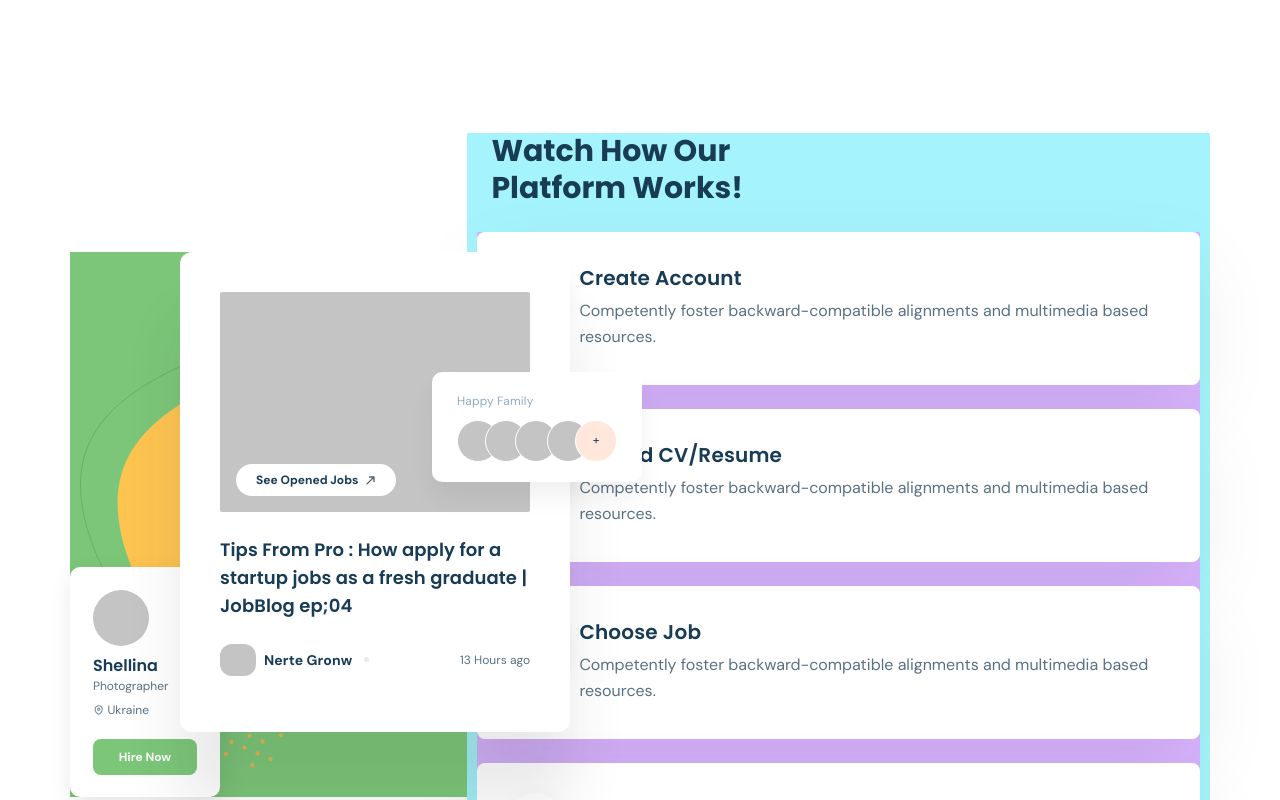
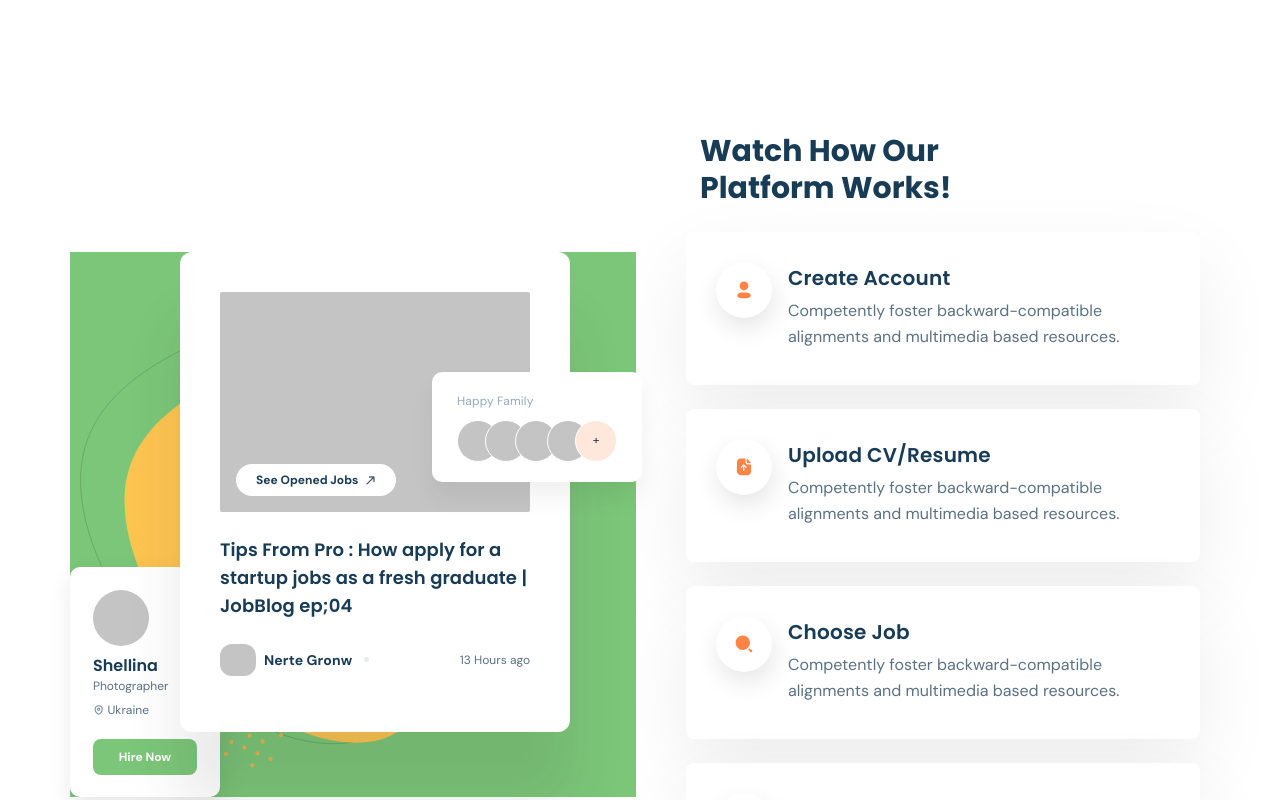
Before and after one commit to GitHubOshin/Chakri, a React (Create React App) app: page / in a window 1280 px wide. Shown: the part 1720-2520 px from the top of the page. Built offline with nearby package versions, Linux system fonts and the light colour scheme.

Commit message:
Update ServicesPageBlockB.js

```diff
--- a/src/components/servicesPage/ServicesPageBlockB.js
+++ b/src/components/servicesPage/ServicesPageBlockB.js
@@ -2,8 +2,7 @@ import HowPlatformWorks from '../../data/HowPlatformWorks'
 import { TextHeader } from '../Texts'
 function ServicesPageBlockB() {
   return (
-    <div className="w-full h-full bg-blue-900 ">
-      <div className="bg-cyan-200 flex flex-col mobile:gap-[24px]">
+    <div className="flex flex-col mobile:gap-[24px] max-w-[574px] screen1280:pl-[40px] laptop:pl-0">
       <div className="pl-[24px]">
         <TextHeader>
           Watch How Our
@@ -11,7 +10,7 @@ function ServicesPageBlockB() {
           Platform Works!
         </TextHeader>
       </div>
-        <div className="bg-purple-300 grid grid-cols-1 gap-y-[24px] mobile:mx-[10px] ">
+      <div className=" grid grid-cols-1 gap-y-[24px] mobile:mx-[10px] laptop:mx-0 ">
         {HowPlatformWorks.map((item) => {
           return (
             <div className="bg-white shadow-[0px_30px_80px_rgba(0,0,0,0.07)] screen1280:h-[152.99px] py-[30px] px-[30px] flex gap-x-[16px] rounded-lg">
@@ -31,7 +30,6 @@ function ServicesPageBlockB() {
         })}
       </div>
     </div>
-    </div>
   )
 }
 
```
Lines whose indentation alone changed are shown as unchanged.
